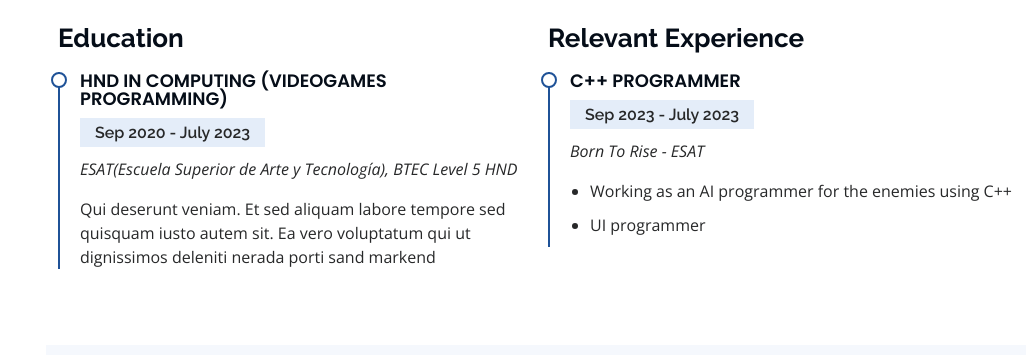
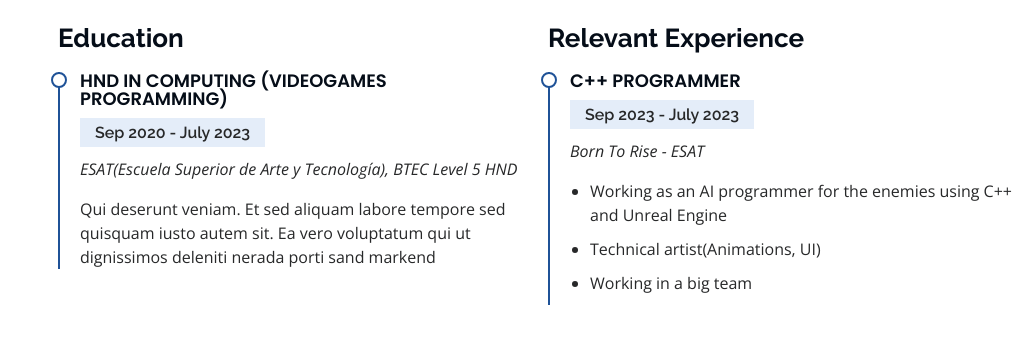
Before and after one commit to martinezfor/martinezfor.github.io, a plain HTML site: page index.html in a window 1280 px wide. Shown: the part 1717-2072 px from the top of the page, without its empty margins (254-1280 px from the left). Drawn offline with nearby package versions, Linux system fonts and the light colour scheme.

Commit message:
updated relevance

```diff
--- a/index.html
+++ b/index.html
@@ -143,8 +143,9 @@
               <h5>Sep 2023 - July 2023</h5>
               <p><em>Born To Rise - ESAT</em></p>
               <ul>
-                <li>Working as an AI programmer for the enemies using C++</li>
-                <li>UI programmer</li>
+                <li>Working as an AI programmer for the enemies using C++ and Unreal Engine</li>
+                <li>Technical artist(Animations, UI)</li>
+                <li>Working in a big team</li>
               </ul>
             </div>
           </div>
```
